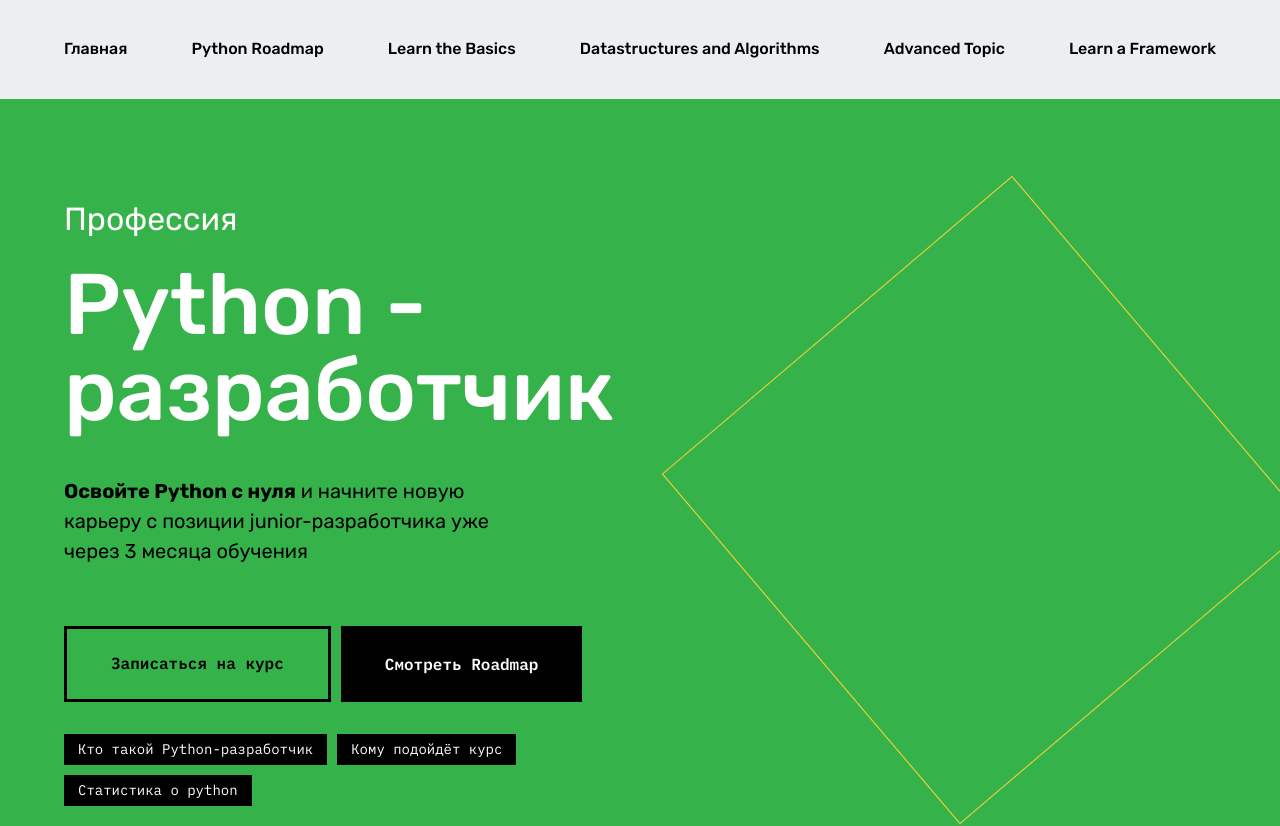
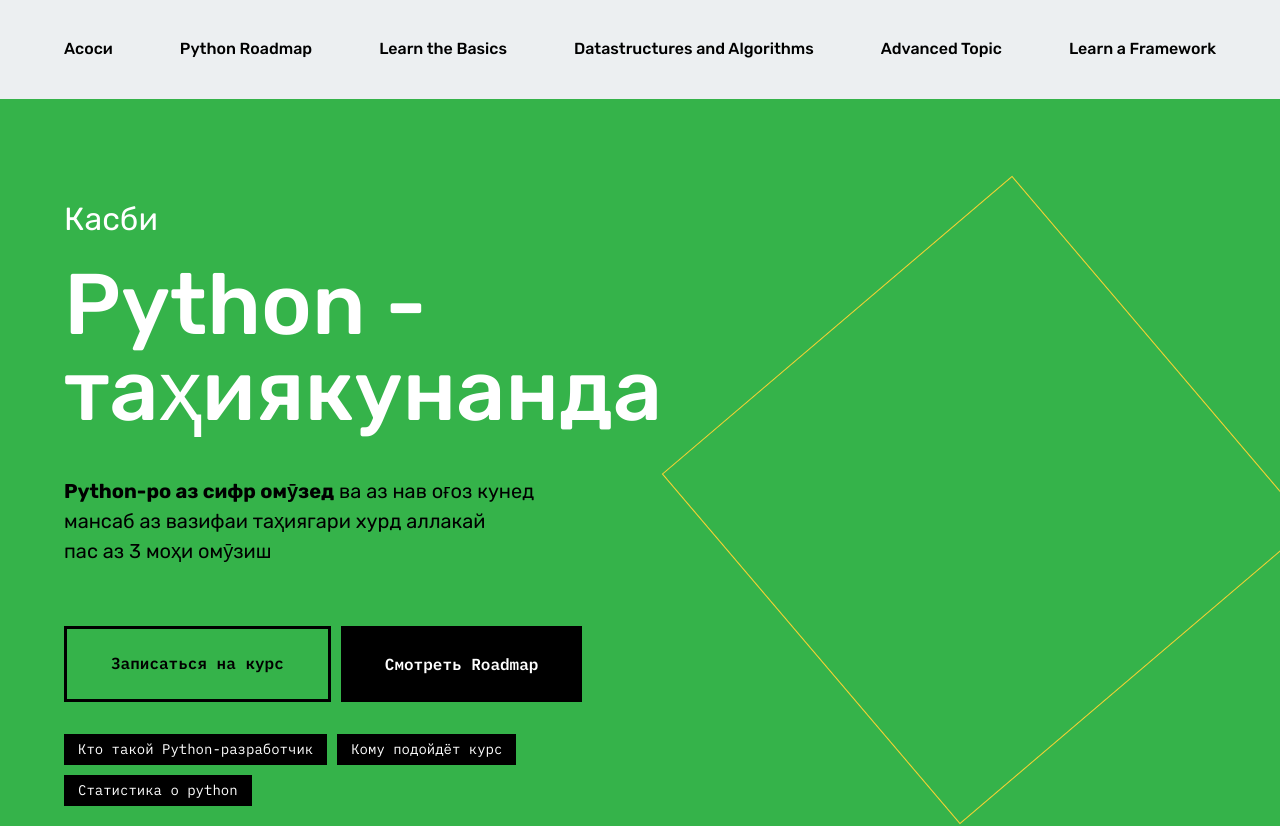
Before and after one commit to abduazizaminov/python_roadmap_interface, a Vue app: page / in a window 1280 px wide. Shown: the top 826 px of the page. Built offline with nearby package versions, Linux system fonts and the light colour scheme.

Commit message:
translate

```diff
--- a/src/components/layouts/header/index.vue
+++ b/src/components/layouts/header/index.vue
@@ -3,7 +3,7 @@
     <div class="lg:max-w-7xl w-full ml-auto mr-auto">
     <ul class=" flex justify-between py-[37px] lg:px-[64px] md:px-[32px] px-[24px]">
       <router-link to="/">
-        <li class="cursor-pointer duration-200 hover:text-customGreen font-medium leading-[155%] mr-[18px]">Главная</li>
+        <li class="cursor-pointer duration-200 hover:text-customGreen font-medium leading-[155%] mr-[18px]">Асоси</li>
       </router-link>
       <router-link to="/roadmap">
         <li class="cursor-pointer duration-200 hover:text-customGreen font-medium leading-[155%] mx-[18px]">Python Roadmap</li>
--- a/src/views/home/index.vue
+++ b/src/views/home/index.vue
@@ -1,5 +1,5 @@
 <template>
-  <div class="select-none overflow-x-hidden">
+  <div class=" overflow-x-hidden">
     <div class="bg-customGreen">
       <div class="lg:max-w-7xl w-full ml-auto mr-auto">
         <div class="lg:px-[64px] md:px-[32px] px-[24px] py-[40px]">
@@ -7,17 +7,17 @@
             <div class="z-50 ">
               <div class="text-white">
                 <h2 class="text-[32px] leading-[50px] mb-[18px]">
-                  Профессия
+                  Касби
                 </h2>
                 <h1 class="text-[86px] font-medium leading-[86px]">
                   Python - <br>
-                  разработчик
+                  таҳиякунанда
                 </h1>
               </div>
               <div class="mt-[42px] text-[20px]">
-                <span class="font-bold">Освойте Python с нуля</span> и начните новую <br>
-                карьеру с позиции junior-разработчика уже <br>
-                через 3 месяца обучения
+                <span class="font-bold">Python-ро аз сифр омӯзед</span> ва аз нав оғоз кунед <br>
+                  мансаб аз вазифаи таҳиягари хурд аллакай <br>
+                  пас аз 3 моҳи омӯзиш
               </div>
               <div class="mt-[60px] font-ibm mb-[32px] flex">
                 <div
```
